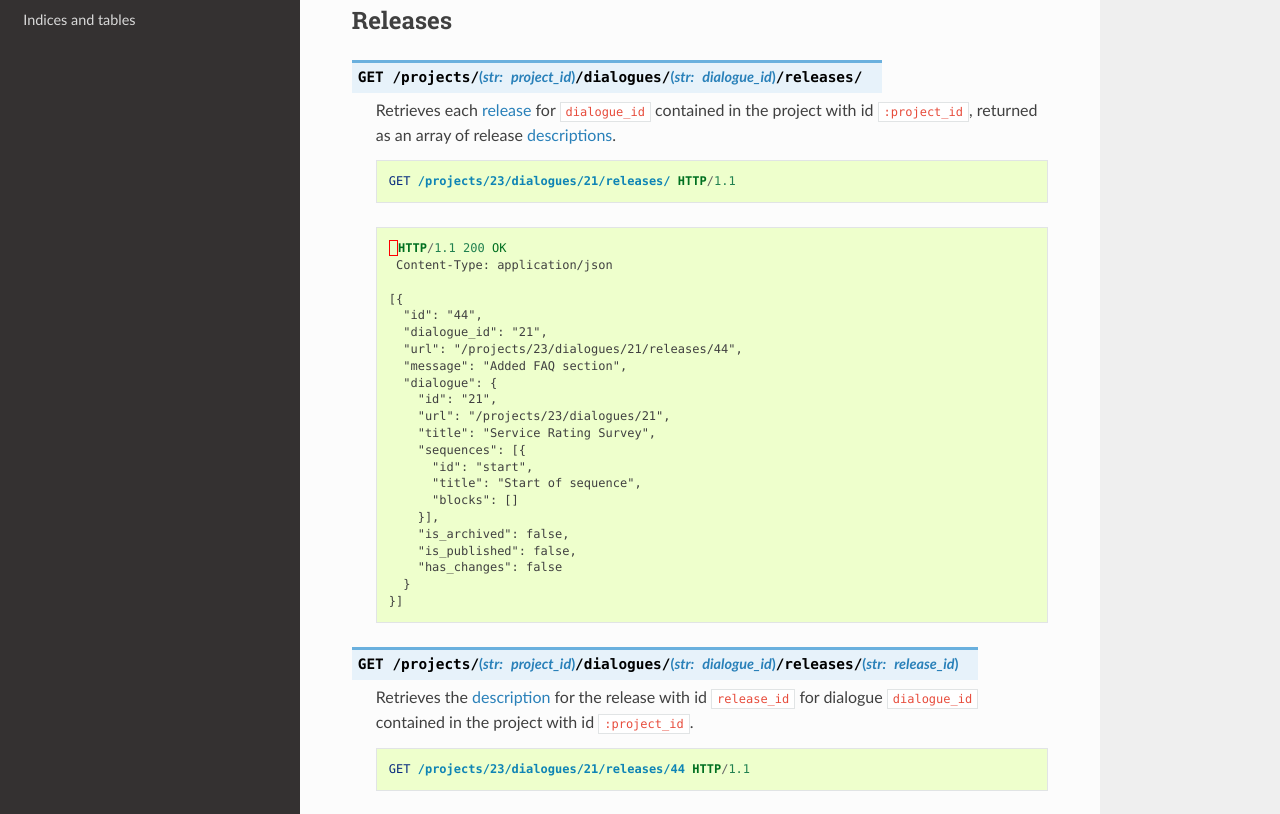
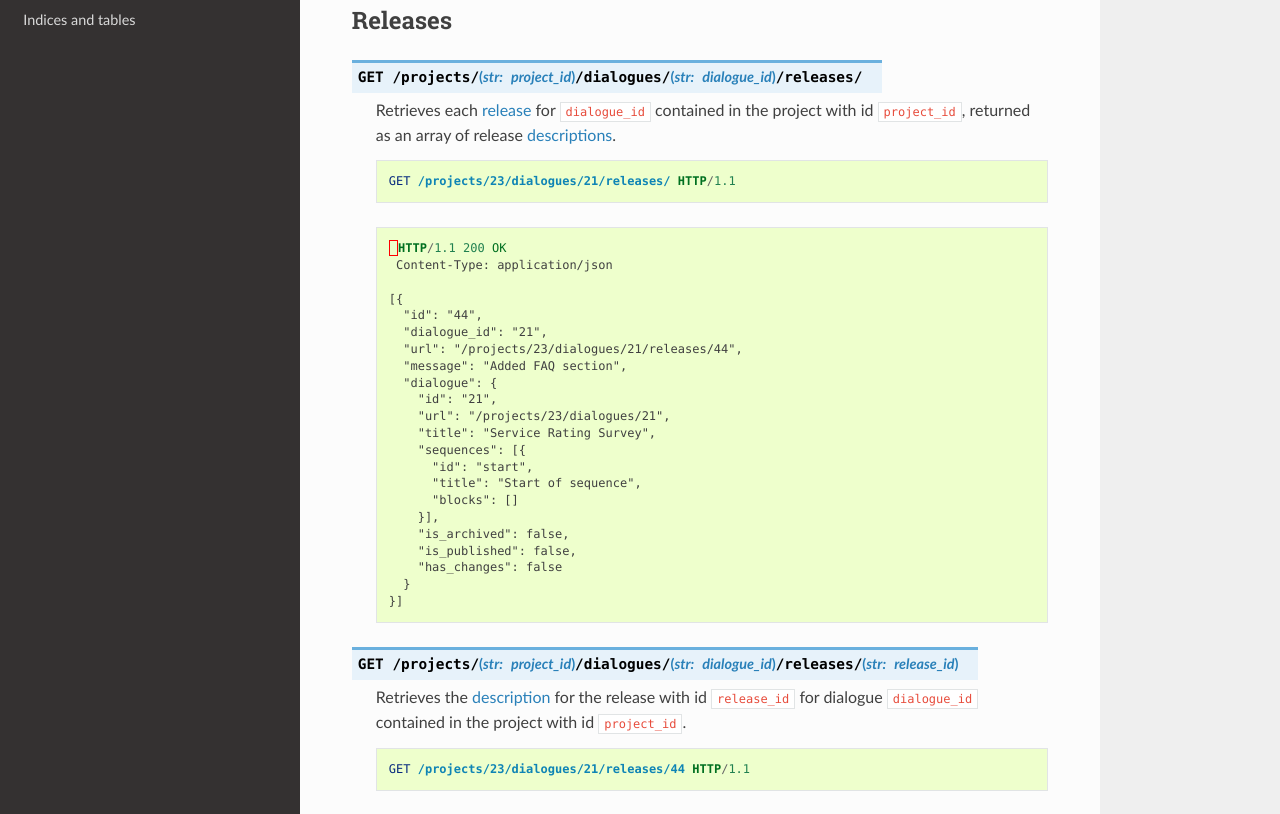
Before and after one commit to praekelt/numi-api, a Sphinx documentation site: the page built from docs/index.rst, in a window 1280 px wide and 1400 px high, scrolled down 8422 px. Shown: the part 155-969 px from the top of the window. Built offline with Sphinx 7.4.7 and the Read the Docs theme 2.0.0, drawn with Linux system fonts in a browser that asks for light colours; some of the changed text lies outside the part shown.

Commit message:
Fix typo in docs

```diff
--- a/docs/index.rst
+++ b/docs/index.rst
@@ -260,7 +260,7 @@ Dialogues
 .. http:get:: /projects/(str:project_id)/dialogues/
 
   Retrieves a summary of every dialogue contained in the project with id
-  ``:project_id``.
+  ``project_id``.
 
   .. sourcecode:: http
 
@@ -469,7 +469,7 @@ Releases
 .. http:get:: /projects/(str:project_id)/dialogues/(str:dialogue_id)/releases/
 
   Retrieves each :ref:`release <concepts-releases>` for ``dialogue_id``
-  contained in the project with id ``:project_id``, returned as an array of
+  contained in the project with id ``project_id``, returned as an array of
   release :ref:`descriptions <data-releases>`.
 
   .. sourcecode:: http
@@ -506,7 +506,7 @@ Releases
 
   Retrieves the :ref:`description <data-releases>` for the release with id
   ``release_id`` for dialogue ``dialogue_id`` contained in the project with id
-  ``:project_id``.
+  ``project_id``.
 
   .. sourcecode:: http
 
@@ -541,7 +541,7 @@ Releases
 
   Retrieves the :ref:`description <data-releases>` for the latest release with id
   ``release_id`` for dialogue ``dialogue_id`` contained in the project with id
-  ``:project_id``.
+  ``project_id``.
 
   .. sourcecode:: http
 
```
